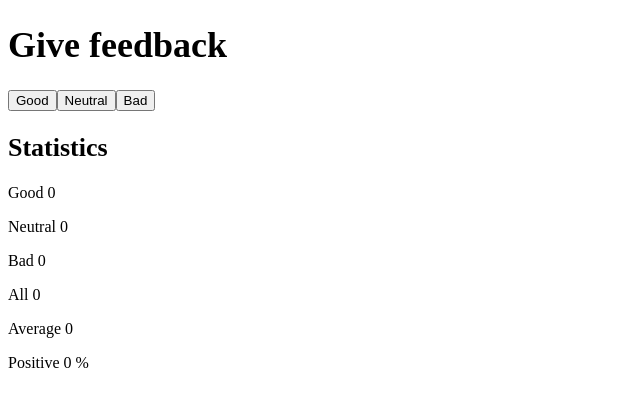
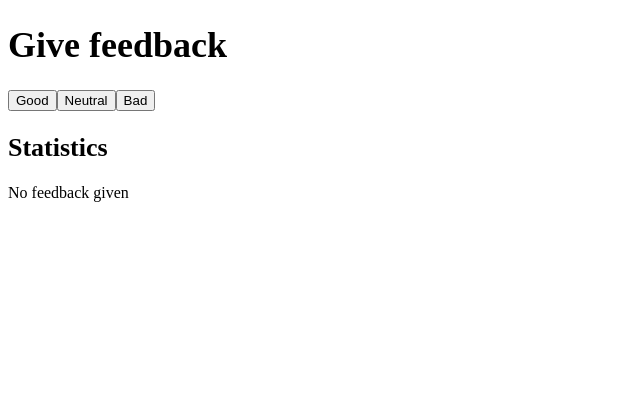
Before and after one commit to randoomeri/fullstack, a React (Vite) app in the folder osa1/unicafe/: page / in a window 1280 px wide. Shown: the top 406 px of the page, without its empty margins (0-640 px from the left). Built offline with nearby package versions, Linux system fonts and the light colour scheme.

Commit message:
unicafe step4

```diff
--- a/osa1/unicafe/src/App.jsx
+++ b/osa1/unicafe/src/App.jsx
@@ -2,9 +2,16 @@ import { useState } from 'react'
 
 const Statistics = ({good, bad, neutral}) => {
   const all = good+bad+neutral
-  let all0 = all
   if (all == 0) {
-    all0 = 1
+    return(
+      <div>
+      <h2 style={{fontSize: 26,
+                    fontWeight: '600'}}>
+          Statistics
+        </h2>
+        No feedback given
+    </div>
+    )
   }
   return(
     <div>
@@ -16,8 +23,8 @@ const Statistics = ({good, bad, neutral}) => {
         <p>Neutral {neutral}</p>
         <p>Bad {bad}</p>
         <p>All {all}</p>
-        <p>Average {(good-bad)/all0}</p>
-        <p>Positive {good/all0*100} %</p>
+        <p>Average {(good-bad)/all}</p>
+        <p>Positive {good/all*100} %</p>
     </div>
   )
 }
```
